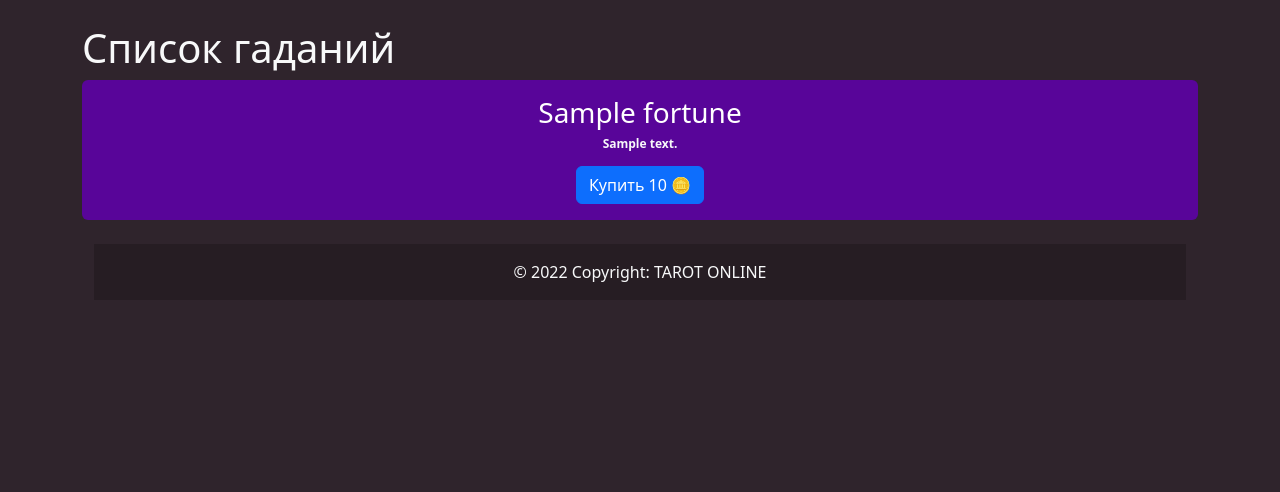
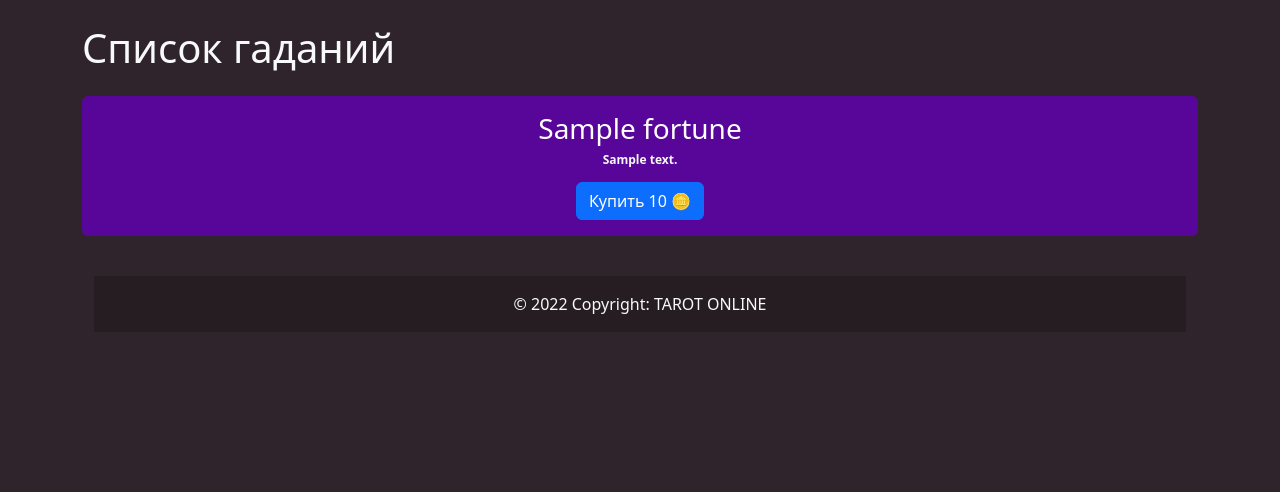
Before and after one commit to Shagulka/tarot-django, a Django app: page /fortune/ in a window 1280 px wide. Shown: the part 77-569 px from the top of the page. Run offline with Django 3.2, Linux system fonts and the light colour scheme; the first user in the database is signed in; tables that the repository leaves empty hold one stand-in row (Sample ...); some libraries are stand-ins or nearby versions.

Commit message:
hotfix2 fix fortune list page

```diff
--- a/tarot/templates/fortune/fortune_lists.html
+++ b/tarot/templates/fortune/fortune_lists.html
@@ -10,6 +10,7 @@
             background-color: #580599;
         }
             </style>
+            <div class="py-3">
                 <div class="badge fortune p-3 col-12">
                     <p class="h3">{{ fortune.title_for_main_page }}</p>
                     <p class="text-light">{{ fortune.fortune_description }}</p>
@@ -29,6 +30,7 @@
                         </script>
                     </div>
                 </div>
+            </div>
         {% endfor %}
     </div>
 {% endblock %}
```
Lines whose indentation alone changed are shown as unchanged.
